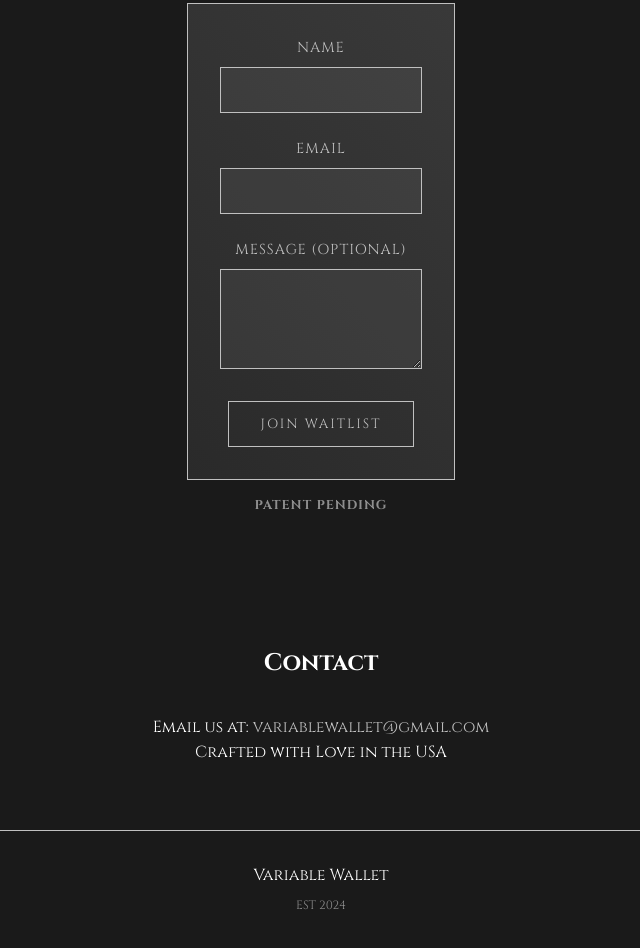
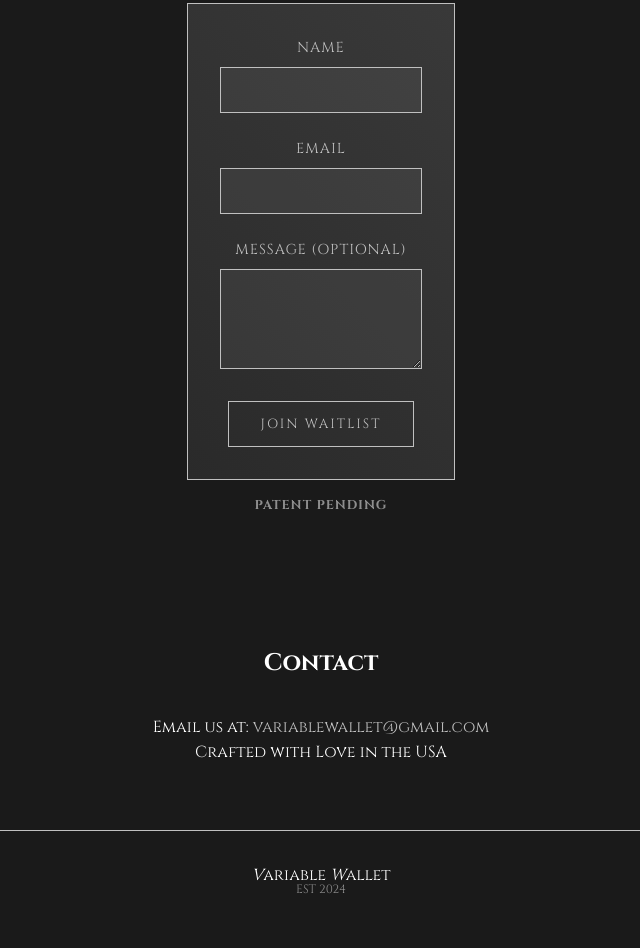
Before and after one commit to N1V1N/variable_wallet, a plain HTML site: page index.html in a window 1280 px wide. Shown: the part 2264-3212 px from the top of the page, without its empty margins (319-959 px from the left). Drawn offline with Linux system fonts and the light colour scheme.

Commit message:
Reduce gap between footer texts and make V and W italic in footer

```diff
--- a/index.html
+++ b/index.html
@@ -163,9 +163,9 @@
 
     <footer>
         <div class="container">
-            <p>Variable Wallet</p>
+            <p><i>V</i>ariable <i>W</i>allet</p>
         </div>
-        <div class="container">
+        <div class="container est-container">
             <p>EST 2024</p>
         </div>
     </footer>
--- a/styles.css
+++ b/styles.css
@@ -483,12 +483,24 @@ footer {
 }
 
 footer .container {
-    margin-bottom: 0.5rem;
+    margin-bottom: 0;
+}
+
+footer .container p {
+    margin-bottom: 0.2rem;
+}
+
+footer .container:last-child {
+    margin-top: -0.75rem;
 }
 
 footer .container:last-child p {
     font-size: 0.75em;
     opacity: 0.5;
+}
+
+.est-container {
+    margin-top: -1.5rem;
 }
 
 /* Contact Info */
```
